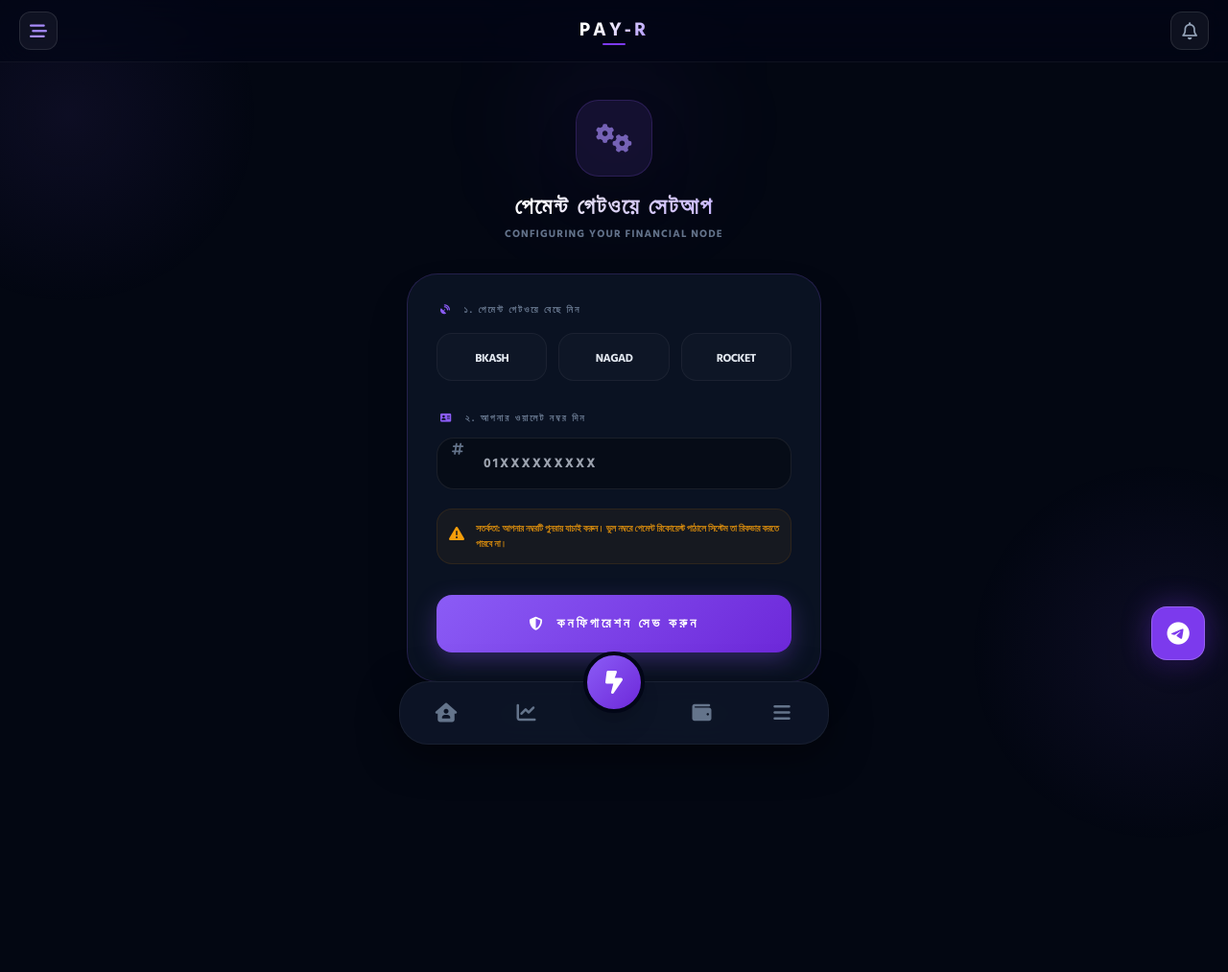
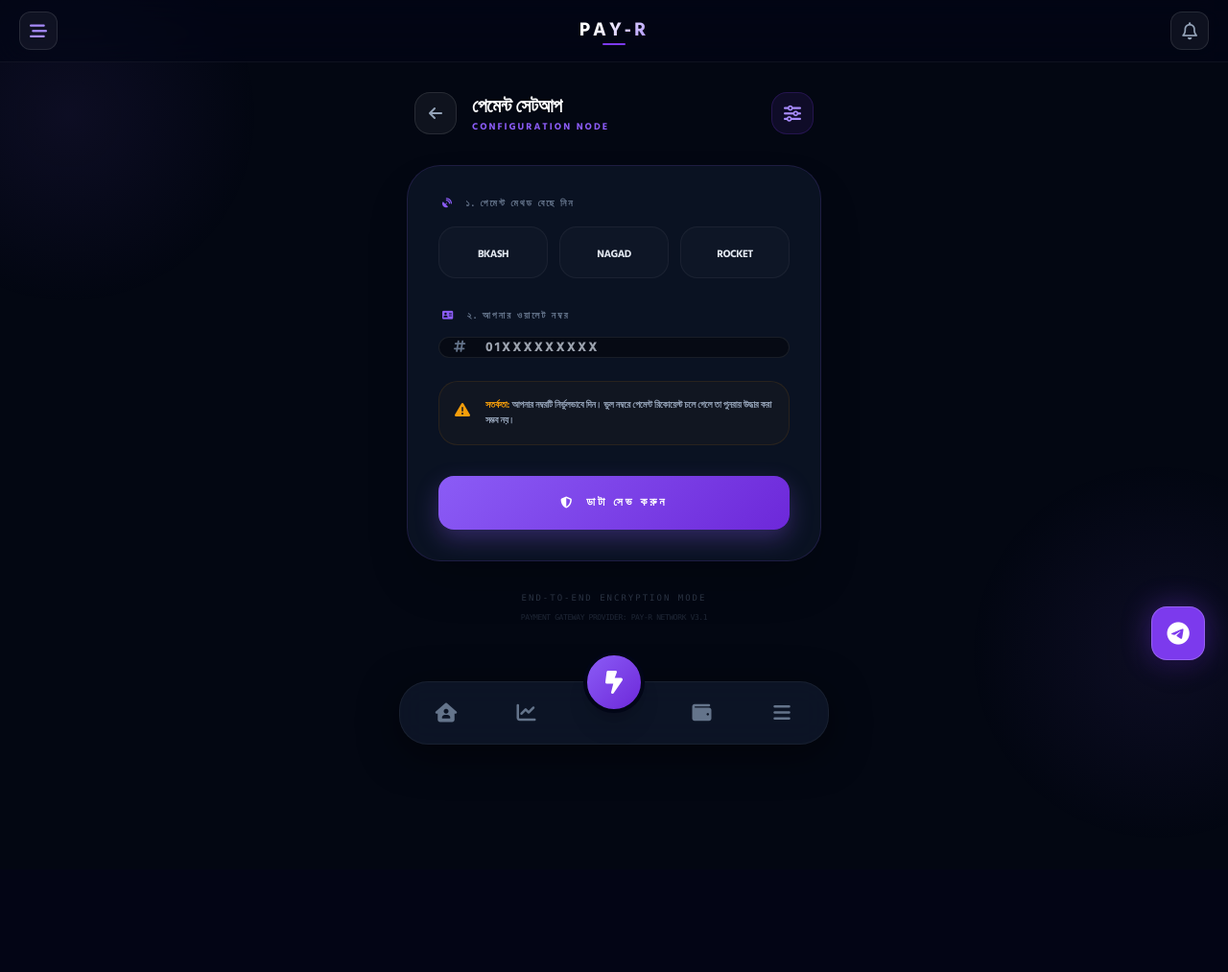
Before and after one commit to siafulislam45/Oay, a Flask app: page /adm in a window 1280 px wide. Shown: the whole page at 96% size. After the commit the page ends 776 px from the top, so only its background shows below. Run offline with Flask 3, Linux system fonts and the light colour scheme; the visitor is signed in with stand-in values (Sample User, id 1); data that the repository does not hold is empty; parts of the project's set-up code (start-up, migrations or seed data) failed here and were passed over; some libraries are stand-ins or nearby versions.

Commit message:
Update adm.html

```diff
--- a/templates/adm.html
+++ b/templates/adm.html
@@ -3,161 +3,148 @@
 
 <style>
     /* AI Reveal Animation */
-    .setup-reveal { animation: revealIn 0.7s cubic-bezier(0.16, 1, 0.3, 1) forwards; }
-    @keyframes revealIn { from { opacity: 0; transform: translateY(30px); } to { opacity: 1; transform: translateY(0); } }
+    .setup-reveal { animation: revealIn 0.8s cubic-bezier(0.16, 1, 0.3, 1) forwards; opacity: 0; }
+    @keyframes revealIn { from { opacity: 0; transform: translateY(40px); } to { opacity: 1; transform: translateY(0); } }
 
-    /* AI Panel Styling */
+    /* AI Config Panel */
     .ai-config-panel {
         background: rgba(15, 23, 42, 0.7);
         backdrop-filter: blur(20px);
-        border: 1px solid rgba(139, 92, 246, 0.2);
-        border-radius: 32px;
-        padding: 30px;
+        border: 1px solid rgba(139, 92, 246, 0.15);
+        border-radius: 35px;
     }
 
     /* Cyber Input Styling */
     .node-input {
-        background: rgba(0, 0, 0, 0.3);
+        background: rgba(0, 0, 0, 0.4);
         border: 1px solid rgba(255, 255, 255, 0.08);
         color: #f1f5f9;
-        border-radius: 18px;
-        transition: all 0.3s ease;
+        border-radius: 20px;
+        transition: all 0.3s cubic-bezier(0.4, 0, 0.2, 1);
     }
     .node-input:focus {
         border-color: #8B5CF6;
         background: rgba(139, 92, 246, 0.05);
-        box-shadow: 0 0 20px rgba(139, 92, 246, 0.15);
+        box-shadow: 0 0 20px rgba(139, 92, 246, 0.2);
         outline: none;
     }
 
-    /* Gateway Selection */
-    .gateway-card {
+    /* Gateway Nodes */
+    .gateway-node {
         cursor: pointer;
         border: 1px solid rgba(255, 255, 255, 0.05);
         background: rgba(255, 255, 255, 0.02);
-        border-radius: 16px;
-        transition: all 0.3s cubic-bezier(0.4, 0, 0.2, 1);
+        border-radius: 18px;
+        transition: all 0.3s ease;
         text-align: center;
-        padding: 12px 0;
+        padding: 14px 0;
+        position: relative;
+        overflow: hidden;
     }
 
-    /* bKash Active State */
-    .radio-bkash:checked + .gateway-card {
-        border-color: #E2136E;
-        background: rgba(226, 19, 110, 0.1);
-        color: #f472b6;
-        box-shadow: 0 0 15px rgba(226, 19, 110, 0.2);
+    /* active states */
+    .radio-bkash:checked + .gateway-node { border-color: #E2136E; background: rgba(226, 19, 110, 0.1); color: #f472b6; }
+    .radio-nagad:checked + .gateway-node { border-color: #F7931A; background: rgba(247, 147, 26, 0.1); color: #fbbf24; }
+    .radio-rocket:checked + .gateway-node { border-color: #8C3494; background: rgba(140, 52, 148, 0.1); color: #d946ef; }
+
+    .btn-save-node {
+        background: linear-gradient(135deg, #8B5CF6 0%, #6D28D9 100%);
+        box-shadow: 0 10px 25px rgba(139, 92, 246, 0.3);
+        transition: all 0.3s ease;
     }
+    .btn-save-node:active { transform: scale(0.95); }
 
-    /* Nagad Active State */
-    .radio-nagad:checked + .gateway-card {
-        border-color: #F7931A;
-        background: rgba(247, 147, 26, 0.1);
-        color: #fbbf24;
-        box-shadow: 0 0 15px rgba(247, 147, 26, 0.2);
-    }
-
-    /* Rocket Active State */
-    .radio-rocket:checked + .gateway-card {
-        border-color: #8C3494;
-        background: rgba(140, 52, 148, 0.1);
-        color: #d946ef;
-        box-shadow: 0 0 15px rgba(140, 52, 148, 0.2);
-    }
-
-    .btn-save {
-        background: linear-gradient(135deg, #8B5CF6 0%, #6D28D9 100%);
-        box-shadow: 0 8px 25px rgba(139, 92, 246, 0.3);
-    }
-    .btn-save:active { transform: scale(0.96); }
-
-    .warning-box {
-        background: rgba(245, 158, 11, 0.05);
+    .warning-glow {
+        background: rgba(245, 158, 11, 0.03);
         border: 1px solid rgba(245, 158, 11, 0.1);
-        border-radius: 16px;
-        padding: 12px;
+        border-radius: 20px;
     }
 </style>
 
-<div class="max-w-md mx-auto space-y-8 setup-reveal pb-32 pt-6 px-2">
+<div class="max-w-md mx-auto space-y-8 setup-reveal pb-32 pt-4 px-2">
 
-    <!-- হেডার সেকশন -->
-    <div class="text-center relative">
-        <div class="absolute -top-10 left-1/2 -translate-x-1/2 w-32 h-32 bg-violet-600/10 rounded-full blur-3xl"></div>
-
-        <div class="relative inline-flex items-center justify-center h-20 w-20 rounded-3xl bg-violet-500/10 border border-violet-500/20 text-violet-400 text-3xl shadow-2xl mb-4">
-            <i class="fa-solid fa-gears animate-pulse"></i>
+    <!-- ১. হেডার ও নেভিগেশন -->
+    <div class="flex items-center justify-between px-2">
+        <div class="flex items-center gap-4">
+            <a href="/account" class="h-11 w-11 bg-white/5 border border-white/10 rounded-2xl flex items-center justify-center text-slate-400 hover:text-white transition-all">
+                <i class="fa-solid fa-arrow-left"></i>
+            </a>
+            <div>
+                <h2 class="text-xl font-black text-white tracking-tight uppercase">পেমেন্ট সেটআপ</h2>
+                <p class="text-[10px] font-black text-violet-500 uppercase tracking-[2px]">Configuration Node</p>
+            </div>
         </div>
-        <h2 class="text-2xl font-black ai-gradient-text uppercase tracking-[2px]">পেমেন্ট গেটওয়ে সেটআপ</h2>
-        <p class="text-[11px] text-slate-500 font-bold tracking-widest uppercase mt-1">Configuring Your Financial Node</p>
+        <div class="h-11 w-11 bg-violet-600/10 text-violet-400 rounded-2xl flex items-center justify-center border border-violet-600/20">
+            <i class="fa-solid fa-sliders text-lg"></i>
+        </div>
     </div>
 
-    <!-- সেটআপ ফর্ম প্যানেল -->
-    <div class="ai-config-panel shadow-2xl">
+    <!-- ২. মেইন কনফিগ প্যানেল -->
+    <div class="ai-config-panel p-8 shadow-2xl">
 
         <form method="POST" action="/adm" class="space-y-8">
 
-            <!-- গেটওয়ে সিলেকশন -->
+            <!-- মেথড সিলেকশন -->
             <div>
                 <label class="block text-[10px] font-black text-slate-500 uppercase tracking-[2px] mb-4 ml-1">
-                    <i class="fa-solid fa-satellite-dish mr-2 text-violet-500"></i> ১. পেমেন্ট গেটওয়ে বেছে নিন
+                    <i class="fa-solid fa-satellite-dish mr-2 text-violet-500"></i> ১. পেমেন্ট মেথড বেছে নিন
                 </label>
                 <div class="grid grid-cols-3 gap-3">
-                    <!-- bKash -->
                     <label class="relative block">
                         <input type="radio" name="method" value="bKash" class="radio-bkash sr-only" {{ 'checked' if user.wallet_method == 'bKash' }}>
-                        <div class="gateway-card">
-                            <span class="text-xs font-black uppercase tracking-tighter">bKash</span>
+                        <div class="gateway-node">
+                            <span class="text-[11px] font-black uppercase tracking-tighter">bKash</span>
                         </div>
                     </label>
-                    <!-- Nagad -->
                     <label class="relative block">
                         <input type="radio" name="method" value="Nagad" class="radio-nagad sr-only" {{ 'checked' if user.wallet_method == 'Nagad' }}>
-                        <div class="gateway-card">
-                            <span class="text-xs font-black uppercase tracking-tighter">Nagad</span>
+                        <div class="gateway-node">
+                            <span class="text-[11px] font-black uppercase tracking-tighter">Nagad</span>
                         </div>
                     </label>
-                    <!-- Rocket -->
                     <label class="relative block">
                         <input type="radio" name="method" value="Rocket" class="radio-rocket sr-only" {{ 'checked' if user.wallet_method == 'Rocket' }}>
-                        <div class="gateway-card">
-                            <span class="text-xs font-black uppercase tracking-tighter">Rocket</span>
+                        <div class="gateway-node">
+                            <span class="text-[11px] font-black uppercase tracking-tighter">Rocket</span>
                         </div>
                     </label>
                 </div>
             </div>
 
-            <!-- ওয়ালেট নম্বর ইনপুট -->
+            <!-- নম্বর ইনপুট -->
             <div>
                 <label class="block text-[10px] font-black text-slate-500 uppercase tracking-[2px] mb-3 ml-1">
-                    <i class="fa-solid fa-address-card mr-2 text-violet-500"></i> ২. আপনার ওয়ালেট নম্বর দিন
+                    <i class="fa-solid fa-address-card mr-2 text-violet-500"></i> ২. আপনার ওয়ালেট নম্বর
                 </label>
-                <div class="relative">
-                    <span class="absolute left-4 top-4.5 text-slate-500"><i class="fa-solid fa-hashtag text-sm"></i></span>
+                <div class="relative group">
+                    <span class="absolute left-4 top-4.5 text-slate-500 group-focus-within:text-violet-400 transition-colors">
+                        <i class="fa-solid fa-hashtag text-sm"></i>
+                    </span>
                     <input type="number" name="number" required placeholder="01XXXXXXXXX" value="{{ user.wallet_number or '' }}"
-                           class="node-input w-full pl-12 p-4 text-sm font-bold tracking-[2px]">
+                           class="node-input w-full pl-12 p-4.5 text-sm font-bold tracking-[2px]">
                 </div>
 
-                <!-- সতর্কবার্তা বক্স -->
-                <div class="warning-box mt-5 flex items-start gap-3">
+                <!-- সতর্কবার্তা -->
+                <div class="warning-glow mt-6 p-4 flex items-start gap-4">
                     <div class="text-amber-500 mt-0.5"><i class="fa-solid fa-triangle-exclamation"></i></div>
-                    <p class="text-[10px] text-amber-500/80 font-bold leading-relaxed uppercase tracking-tight">
-                        সতর্কতা: আপনার নম্বরটি পুনরায় যাচাই করুন। ভুল নম্বরে পেমেন্ট রিকোয়েস্ট পাঠালে সিস্টেম তা রিকভার করতে পারবে না।
+                    <p class="text-[10px] text-slate-400 font-bold leading-relaxed uppercase tracking-tight">
+                        <span class="text-amber-500">সতর্কতা:</span> আপনার নম্বরটি নির্ভুলভাবে দিন। ভুল নম্বরে পেমেন্ট রিকোয়েস্ট চলে গেলে তা পুনরায় উদ্ধার করা সম্ভব নয়।
                     </p>
                 </div>
             </div>
 
-            <!-- সেভ বাটন -->
-            <button type="submit" class="btn-save w-full py-5 rounded-2xl text-white font-black text-sm uppercase tracking-[3px] flex items-center justify-center gap-3">
-                <i class="fa-solid fa-shield-halved"></i> কনফিগারেশন সেভ করুন
+            <!-- সাবমিট বাটন -->
+            <button type="submit" class="btn-save-node w-full py-5 rounded-2xl text-white font-black text-xs uppercase tracking-[3px] flex items-center justify-center gap-3">
+                <i class="fa-solid fa-shield-halved"></i> ডাটা সেভ করুন
             </button>
 
         </form>
     </div>
 
-    <!-- নিচের টেক্সট -->
-    <div class="text-center opacity-40">
-        <p class="text-[9px] font-mono text-slate-500 tracking-tighter">Secure P2P Encryption Active • Pay-R Network</p>
+    <!-- ৩. ফুটার ইনফো -->
+    <div class="text-center space-y-2 opacity-40">
+        <p class="text-[9px] font-mono text-slate-500 tracking-[2px] uppercase">End-to-End Encryption Mode</p>
+        <p class="text-[8px] font-mono text-slate-600 tracking-tighter uppercase">Payment Gateway Provider: Pay-R Network v3.1</p>
     </div>
 
 </div>
```
